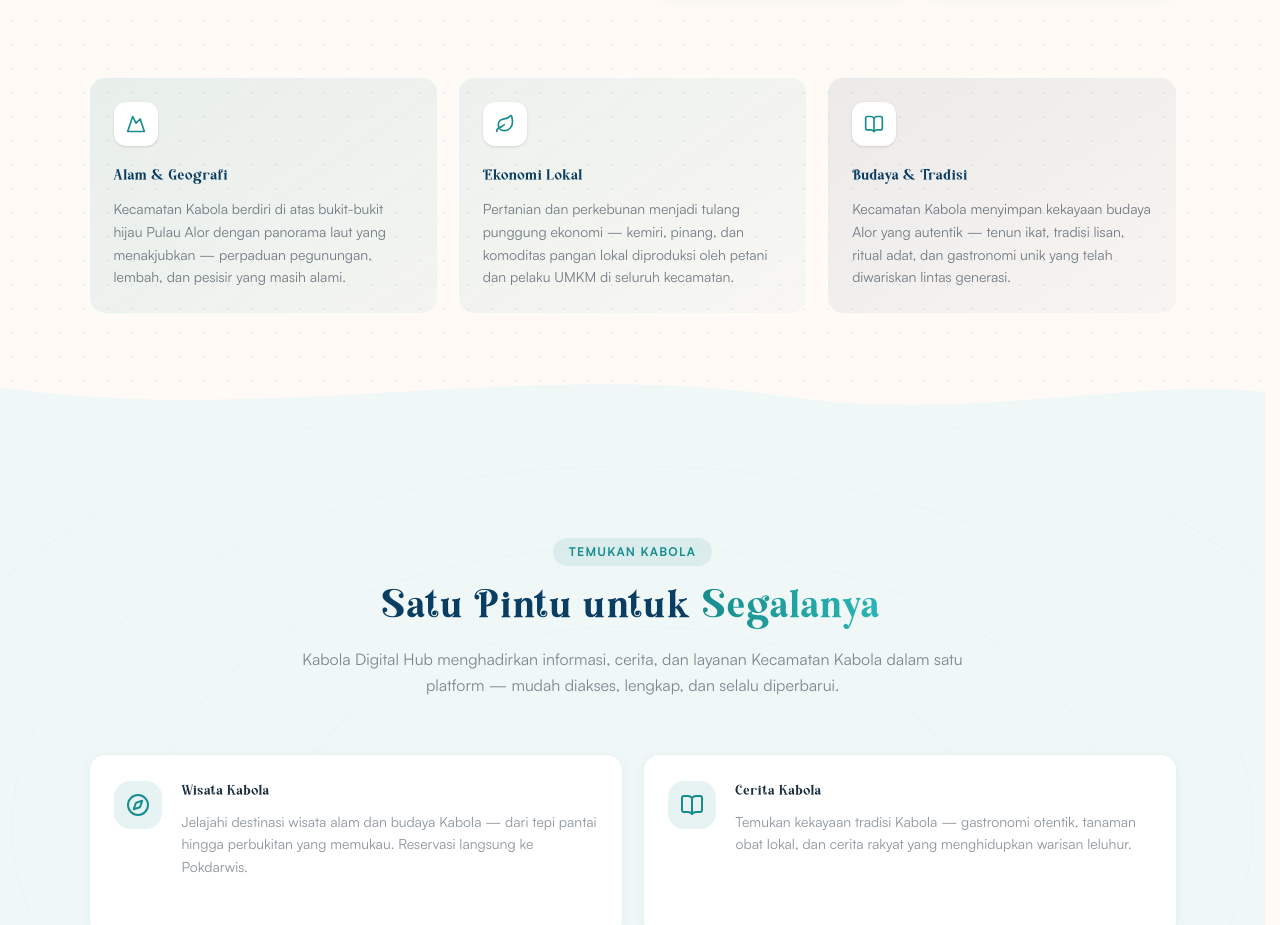
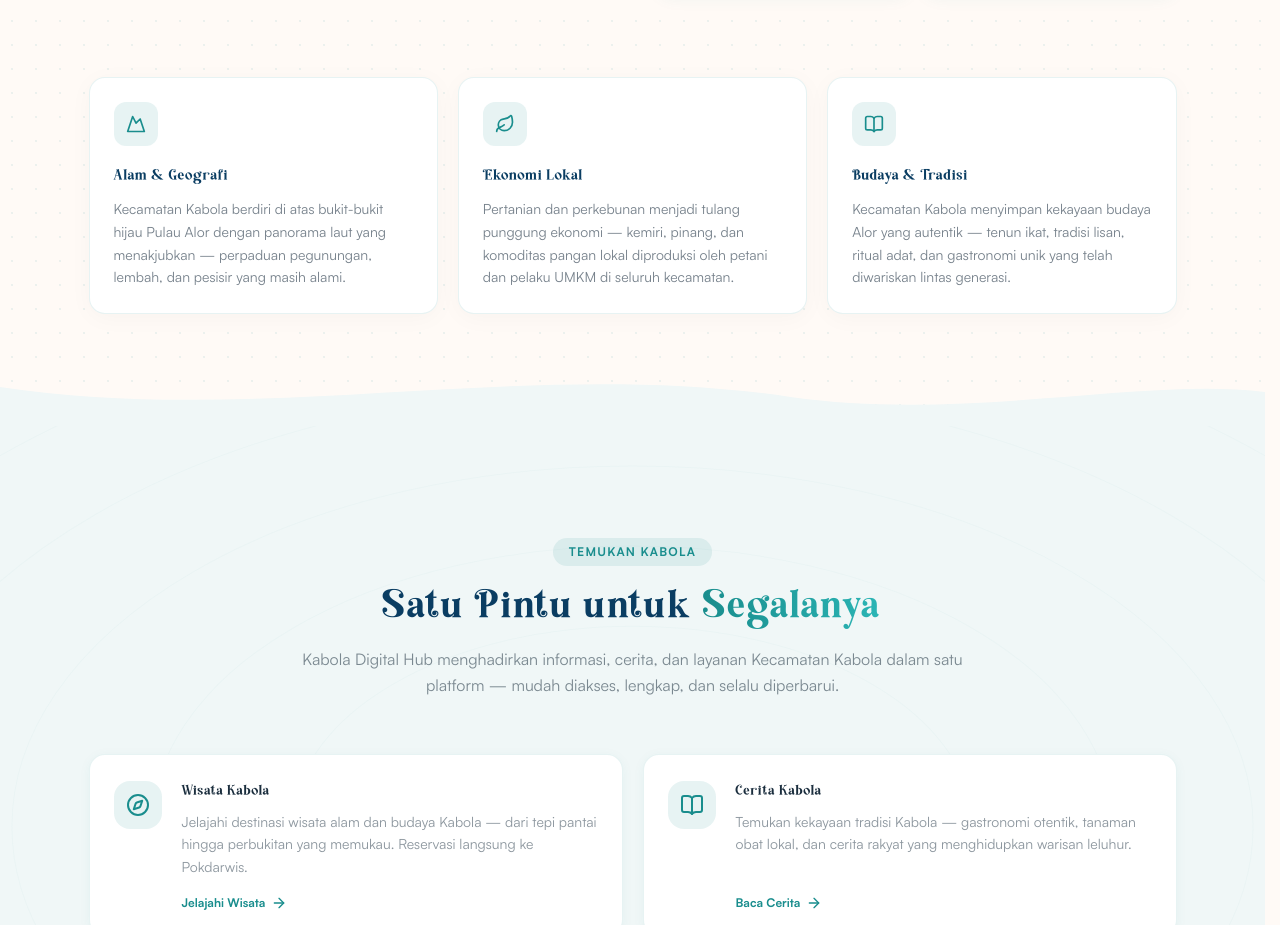
Before and after one commit to alorcaritakknugm/kabola-digital-hub, a Next.js app: page / in a window 1280 px wide. Shown: the part 1847-2772 px from the top of the page. Built offline with nearby package versions, Linux system fonts and the light colour scheme.

Commit message:
style: standardize card designs in About, ExploreKabola, and Contact sections

```diff
--- a/components/sections/About.tsx
+++ b/components/sections/About.tsx
@@ -131,9 +131,9 @@ export default function About() {
               yOffset={30}
               duration={0.6}
               delay={0.5 + i * 0.15}
-              className={`p-6 rounded-2xl bg-gradient-to-br ${item.color} border border-white/70 hover:border-kabola-teal/20 transition-all duration-300 group hover:shadow-lg`}
+              className="p-6 rounded-2xl bg-white border border-kabola-teal/10 shadow-[0_4px_24px_rgba(0,0,0,0.03)] hover:shadow-[0_8px_32px_rgba(0,0,0,0.06)] hover:border-kabola-teal/25 transition-all duration-300 group"
             >
-              <div className="w-11 h-11 rounded-xl bg-white shadow-sm flex items-center justify-center mb-4 group-hover:scale-110 transition-transform">
+              <div className="w-11 h-11 rounded-xl bg-kabola-teal/10 flex items-center justify-center mb-4 group-hover:bg-kabola-teal/20 group-hover:scale-110 transition-all">
                 <item.icon className="w-5 h-5 text-kabola-teal" />
               </div>
               <h4 className="font-title text-lg text-forest mb-2">{item.title}</h4>
--- a/components/sections/Contact.tsx
+++ b/components/sections/Contact.tsx
@@ -72,7 +72,7 @@ export default function Contact() {
                   href={item.href}
                   target="_blank"
                   rel="noopener noreferrer"
-                  className="flex items-start gap-4 p-4 rounded-xl bg-white border border-kabola-teal/10 shadow-[0_2px_12px_rgba(26,122,94,0.05)] hover:shadow-[0_6px_24px_rgba(26,122,94,0.1)] hover:border-kabola-teal/25 transition-all duration-300 group"
+                  className="flex items-start gap-4 p-4 rounded-xl bg-white border border-kabola-teal/10 shadow-[0_4px_24px_rgba(0,0,0,0.03)] hover:shadow-[0_8px_32px_rgba(0,0,0,0.06)] hover:border-kabola-teal/25 transition-all duration-300 group"
                 >
                   <div className="w-10 h-10 rounded-lg bg-kabola-teal/10 flex items-center justify-center flex-shrink-0 group-hover:bg-kabola-teal/20 transition-colors">
                     <item.icon className="w-5 h-5 text-kabola-teal" />
@@ -118,7 +118,7 @@ export default function Contact() {
             </div>
 
             {/* KKN info card */}
-            <div className="rounded-xl bg-white border border-kabola-teal/10 shadow-sm p-5">
+            <div className="rounded-xl bg-white border border-kabola-teal/10 shadow-[0_4px_24px_rgba(0,0,0,0.04)] p-5">
               <div className="flex items-center gap-2 mb-4">
                 <div className="w-8 h-8 rounded-lg bg-kabola-teal/10 flex items-center justify-center">
                   <Globe className="w-4 h-4 text-kabola-teal" />
--- a/components/sections/ExploreKabola.tsx
+++ b/components/sections/ExploreKabola.tsx
@@ -92,8 +92,8 @@ export default function ExploreKabola() {
                     {item.title}
                   </h4>
                   <p className="text-earth/50 text-sm leading-relaxed mb-4 flex-1">{item.desc}</p>
-                  <span className="inline-flex items-center gap-1 text-kabola-teal text-xs font-semibold opacity-0 group-hover:opacity-100 transition-all mt-auto">
-                    {item.cta} <ArrowRight className="w-3.5 h-3.5 group-hover:translate-x-0.5 transition-transform" />
+                  <span className="inline-flex items-center gap-1.5 text-kabola-teal text-xs font-bold transition-colors mt-auto group-hover:text-ocean-blue">
+                    {item.cta} <ArrowRight className="w-4 h-4 group-hover:translate-x-1 transition-transform" />
                   </span>
                 </div>
               </Link>
```
